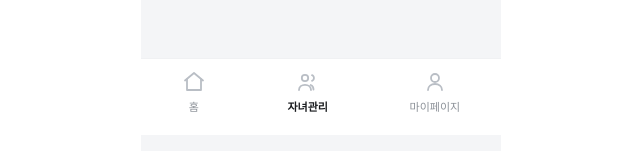
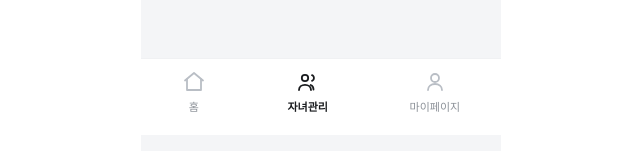
Before and after one commit to KB-PJT-CLASS22-TEAM4/TeenyMoney-FrontEnd, a Vue app in the folder frontend/: page /parents/childlist in a window 1280 px wide. Shown: the part 665-816 px from the top of the page, without its empty margins (319-959 px from the left). Built offline with nearby package versions, Linux system fonts and the light colour scheme.

Commit message:
feat : 자녀 관리 아이콘 수정

```diff
--- a/frontend/src/pages/Login.vue
+++ b/frontend/src/pages/Login.vue
@@ -36,7 +36,7 @@ function handleGoogleLogin() {
   <div class="login-screen">
     <div class="scroll">
 
-      /* back-btn 관련 추가 */
+
       <header class="nav">
             <img src="@/assets/icons/icon-back.svg" alt="" class="back-icon" @click="router.back()"/>
       </header>
--- a/frontend/src/pages/Parents/ChildList.vue
+++ b/frontend/src/pages/Parents/ChildList.vue
@@ -68,7 +68,7 @@
         <span class="nav-label">홈</span>
       </button>
       <button class="nav-item nav-item-active" type="button">
-        <img src="@/assets/icons/icon-child.svg" alt="" class="nav-icon" />
+        <img src="@/assets/icons/icon-child-alive.svg" alt="" class="nav-icon" />
         <span class="nav-label">자녀관리</span>
       </button>
       <button class="nav-item" type="button" @click="router.push('/parents/mypage')">
```
Also changed, not shown: frontend/src/assets/icons/icon-mypage-alive.svg (added).
